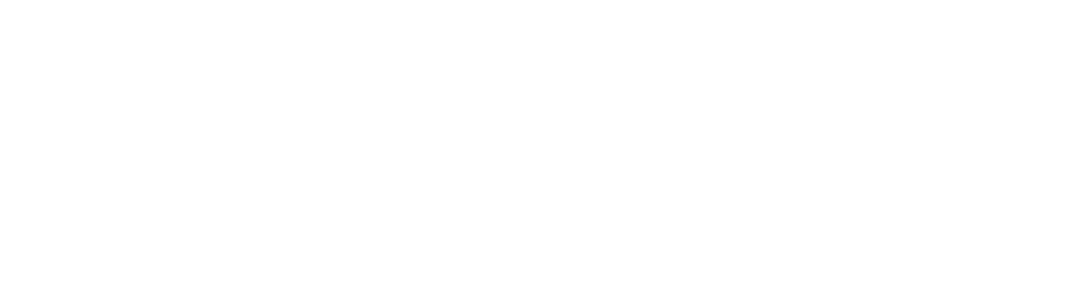
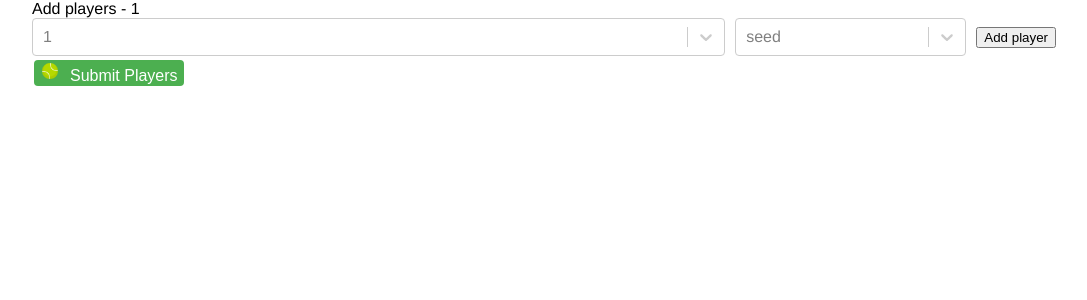
Before and after one commit to mbesio/tennis-bracket-fe, a React (Vite) app: page /admin/tournament/1/quarter/1/add-players in a window 1280 px wide. Before the commit this address had no page. Shown: the top 300 px of the page, without its empty margins (96-1183 px from the left). Built offline with nearby package versions, Linux system fonts and the light colour scheme.

Commit message:
admin pages to add players to quarters

```diff
--- a/src/App.tsx
+++ b/src/App.tsx
@@ -6,9 +6,10 @@
 import Dashboard from './components/Dashboard/Dashboard'
 import Prediction from './components/Prediction/Prediction'
 import Bracket from './components/Bracket/Bracket'
-import Admin from './components/Admin/Admin'
-
+import AdminDashboard from './components/Admin/AdminDashboard'
 import logo from './images/AO.png'
+import AdminAddPlayers from './components/Admin/AdminAddPlayers'
+import AdminSelectQuarter from './components/Admin/AdminSelectQuarter'
 
 const App = () => {
   return (
@@ -25,7 +26,15 @@
             element={<Prediction />}
           />
           <Route path="/bracket/:year/:tournament" element={<Bracket />} />
-          <Route path="/admin" element={<Admin />} />
+          <Route path="/admin" element={<AdminDashboard />} />
+          <Route
+            path="/admin/tournament/:id/quarter/:quarter/add-players"
+            element={<AdminAddPlayers />}
+          />
+          <Route
+            path="/admin/tournament/:id/quarter"
+            element={<AdminSelectQuarter />}
+          />
         </Routes>
       </BrowserRouter>
     </React.StrictMode>
--- /dev/null
+++ b/src/components/Admin/AdminAddPlayers.tsx
@@ -0,0 +1,164 @@
+import React, { useEffect, useState } from 'react'
+import Select from 'react-select'
+
+import { SERVER_DOMAIN } from '../../constants/constants'
+
+import styles from './styles.module.css'
+import TennisBallIcon from '../../images/tennisball.png'
+
+import { useParams } from 'react-router-dom'
+// NEED TO MAKE SURE THAT ONLY ADMIN USERS CAN ACCESS THIS PAGE
+// Admin Component
+type PlayerOption = {
+  value: string
+  label: string
+}
+
+type SeedOption = {
+  value: number | null
+  label: string | null
+}
+
+const AdminAddPlayers = () => {
+  const { quarter, id } = useParams()
+  const [availablePlayers, setAvailablePlayers] = useState([])
+  const [availableSeeds, setAvailableSeeds] = useState([
+    { value: null, label: 'None' },
+    ...Array.from({ length: 32 }, (_, i) => ({
+      value: i + 1,
+      label: `${i + 1}`,
+    })),
+  ])
+
+  const [selectedPlayers, setSelectedPlayers] = useState([])
+
+  const [currentPlayer, setCurrentPlayer] = useState<PlayerOption>(null)
+  const [currentSeed, setCurrentSeed] = useState<SeedOption>(null)
+
+  const handlePlayerChange = (selectedOption) => {
+    setCurrentPlayer(selectedOption)
+  }
+
+  const handleSeedChange = (selectedOption) => {
+    setCurrentSeed(selectedOption)
+  }
+
+  const addPlayer = () => {
+    const newSelectedPlayers = [...selectedPlayers]
+    setSelectedPlayers([
+      ...newSelectedPlayers,
+      { name: currentPlayer.value, seed: currentSeed.value },
+    ])
+
+    const remainingPlayers = availablePlayers.filter(
+      (player) => player.value !== currentPlayer.value,
+    )
+    setAvailablePlayers(remainingPlayers)
+
+    const remainingSeeds = availableSeeds.filter(
+      (seed) => seed.value !== currentSeed.value,
+    )
+    setAvailableSeeds(remainingSeeds)
+
+    setCurrentPlayer(null)
+    setCurrentSeed(null)
+  }
+
+  useEffect(() => {
+    const fetchPlayers = async () => {
+      // TO DO - Uncommnent once dev is complete
+      // const response = await fetch(`${SERVER_DOMAIN}/admin/players`)
+      // const data = await response.json()
+      // const players = data.data
+      const players = [
+        { Name: 'N. Djokovic' },
+        { Name: 'D. Medvedev' },
+        { Name: 'H. Hurkacz' },
+      ]
+
+      const playerOptions = players.map((player) => ({
+        value: player['Name'],
+        label: player['Name'],
+      }))
+      setAvailablePlayers(playerOptions)
+    }
+    fetchPlayers()
+  }, [])
+
+  return (
+    <div>
+      <div>Add players - {quarter}</div>
+      <div>
+        {selectedPlayers.map((selectedPlayer) => (
+          <div key={selectedPlayer.name} className={styles.container}>
+            <Select
+              placeholder={selectedPlayer.name}
+              styles={{ container: (provided) => ({ ...provided, flex: 3 }) }}
+              isDisabled={true}
+            />
+
+            <Select
+              placeholder={selectedPlayer.seed}
+              styles={{ container: (provided) => ({ ...provided, flex: 1 }) }}
+              isDisabled={true}
+            />
+            <button className={styles.button} onClick={addPlayer}>
+              Add player{' '}
+            </button>
+          </div>
+        ))}
+      </div>
+      <div className={styles.container}>
+        <Select
+          options={availablePlayers}
+          value={currentPlayer}
+          onChange={(option) => handlePlayerChange(option)}
+          placeholder={quarter}
+          styles={{ container: (provided) => ({ ...provided, flex: 3 }) }}
+        />
+        <Select
+          options={availableSeeds}
+          value={currentSeed}
+          onChange={(option) => handleSeedChange(option)}
+          placeholder={'seed'}
+          styles={{ container: (provided) => ({ ...provided, flex: 1 }) }}
+        />
+        <button onClick={addPlayer}>Add player </button>
+      </div>
+      {/* ADD BUTTON TO SUBMIT TO THE BE */}
+      <button
+        className={styles.submitButton}
+        onClick={async (e) => {
+          e.preventDefault()
+          const predictionSubmission = {
+            [quarter]: selectedPlayers,
+          }
+          const response = await fetch(
+            `${SERVER_DOMAIN}/admin/tournament/add-draw-players/${id}`,
+            {
+              method: 'POST',
+              headers: {
+                'Content-Type': 'application/json',
+              },
+              body: JSON.stringify(predictionSubmission),
+            },
+          )
+          if (response.ok) {
+            console.log('Submission successful')
+          } else {
+            console.log('Submission failed')
+          }
+        }}
+      >
+        <img
+          src={TennisBallIcon}
+          alt="Tennis Ball Icon"
+          className={styles.icon}
+        />
+        Submit Players
+      </button>
+    </div>
+  )
+}
+
+export default AdminAddPlayers
--- /dev/null
+++ b/src/components/Admin/AdminDashboard.tsx
@@ -0,0 +1,47 @@
+import React, { useState, useEffect } from 'react'
+import { SERVER_DOMAIN } from '../../constants/constants'
+import styles from '../Dashboard/styles.module.css'
+import { useNavigate } from 'react-router-dom'
+
+// You should see this page if you are not logged in
+const AdminDashboard = () => {
+  const [tournamentYears, setTournamentYears] = useState([])
+  const navigate = useNavigate()
+
+  const routeChange = (id) => {
+    let path = `/admin/tournament/${id}/quarter`
+    navigate(path)
+  }
+
+  useEffect(() => {
+    const getTournamentYears = async () => {
+      const response = await fetch(`${SERVER_DOMAIN}/admin/tournaments/year`)
+      const data = await response.json()
+      console.log('data', data)
+      setTournamentYears(data.data)
+    }
+    getTournamentYears()
+  }, [])
+  return (
+    <div>
+      <h3>Admin dashboard</h3>
+      <h5>Tournament list</h5>
+      {tournamentYears.map(({ id, logo, name, startDate }) => {
+        const date = new Date(startDate)
+        const formattedDate = `${date.getDate()} ${date.toLocaleString('default', { month: 'short' })}, ${date.getFullYear()}`
+
+        return (
+          <div key={id} className={styles.row}>
+            <img src={logo} alt={name} className={styles.logo} />
+
+            <button className={styles.name} onClick={() => routeChange(id)}>
+              {`${name} - ${formattedDate}`}
+            </button>
+          </div>
+        )
+      })}
+    </div>
+  )
+}
+
+export default AdminDashboard
--- /dev/null
+++ b/src/components/Admin/AdminSelectQuarter.tsx
@@ -0,0 +1,40 @@
+import React from 'react'
+import { useNavigate, useParams } from 'react-router-dom'
+
+// You should see this page if you are not logged in
+import {
+  playersFirstQuarter,
+  playersSecondQuarter,
+  playersThirdQuarter,
+  playersFourthQuarter,
+} from '../../constants/constants'
+
+const AdminSelectQuarter = () => {
+  const navigate = useNavigate()
+  const { id } = useParams()
+
+  const handleClick = (quarter) => {
+    let path = `/admin/tournament/${id}/quarter/${quarter}/add-players`
+    navigate(path)
+
+    // your code here
+  }
+  const quarters = [
+    playersFirstQuarter,
+    playersSecondQuarter,
+    playersThirdQuarter,
+    playersFourthQuarter,
+  ]
+  return (
+    <div>
+      Select Quarter Page
+      {quarters.map((quarter, index) => (
+        <button key={index} id={quarter} onClick={() => handleClick(quarter)}>
+          {quarter}
+        </button>
+      ))}
+    </div>
+  )
+}
+
+export default AdminSelectQuarter
--- /dev/null
+++ b/src/components/Admin/styles.module.css
@@ -0,0 +1,42 @@
+body {
+  font-family: 'Helvetica', sans-serif;
+  width: 80%; /* set the width of the body to 60% of the viewport width */
+  margin: 0 auto;
+}
+
+.container{
+  display: flex;
+
+  align-items: center;
+  gap: 10px;
+}
+
+.button {
+ visibility: hidden;
+
+}
+
+.submitButton {
+  background-color: #4CAF50; /* for example */
+  color: white;
+  /* padding: 15px 32px; */
+  text-align: center;
+  text-decoration: none;
+  display: inline-block;
+  font-size: 16px;
+  margin: 4px 2px;
+  cursor: pointer;
+  border: none;
+  border-radius: 4px;
+  transition-duration: 0.4s;
+}
+
+.submitButton:hover {
+  background-color: #45a049;
+}
+
+.icon {
+  height: 20px;
+  width: 20px;
+  margin-right: 10px;
+}
--- a/src/constants/constants.ts
+++ b/src/constants/constants.ts
@@ -13,3 +13,8 @@
 export const predictionTopHalfFinalist = 'predictionTopHalfFinalist'
 export const predictionBottomHalfFinalist = 'predictionBottomHalfFinalist'
 export const predictionWinner = 'predictionWinner'
+
+export const playersFirstQuarter = 'playersFirstQuarter'
+export const playersSecondQuarter = 'playersSecondQuarter'
+export const playersThirdQuarter = 'playersThirdQuarter'
+export const playersFourthQuarter = 'playersFourthQuarter'
```
Also changed, not shown: src/components/Admin/Admin.tsx (deleted, +0 -56 lines).
